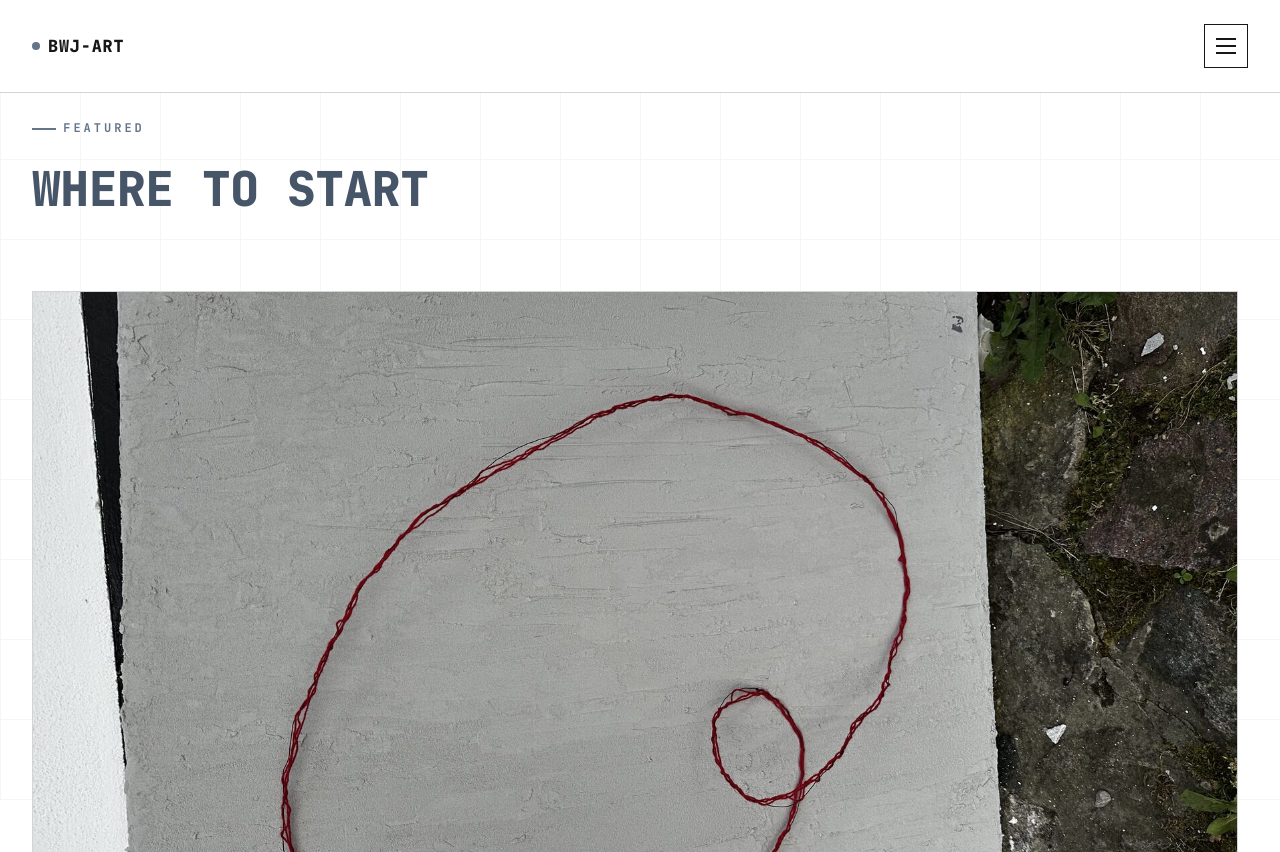
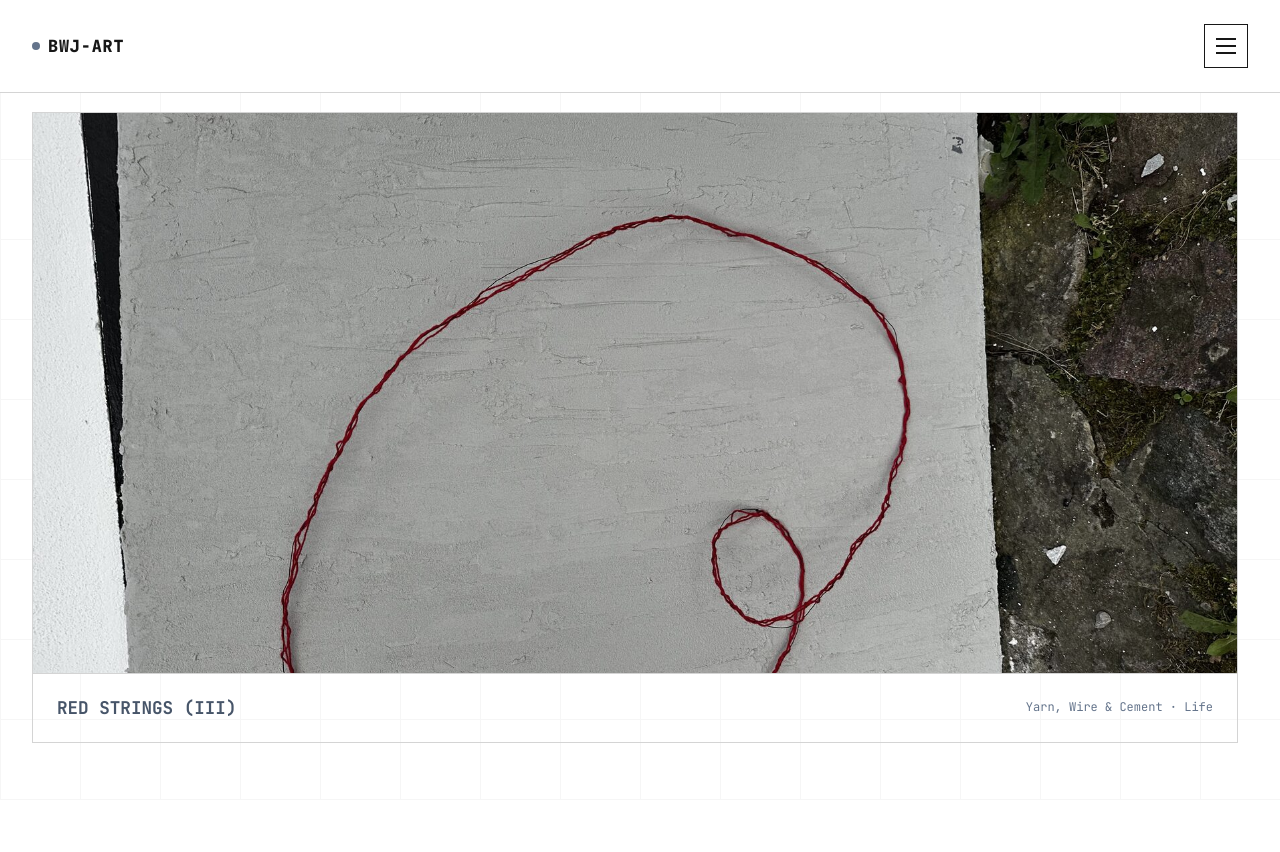
Before and after one commit to Atlas-444/bwj-art-website, a plain HTML site: page index.html in a window 1280 px wide. Shown: the top 852 px of the page. Drawn offline with Linux system fonts and the light colour scheme.

Commit message:
Remove 'Featured' eyebrow and 'Where To Start' heading from homepage

```diff
--- a/index.html
+++ b/index.html
@@ -55,13 +55,6 @@
   <!-- ============ FEATURED PIECE ============ -->
   <section class="section">
     <div class="container">
-      <div class="section-header fade-in">
-        <div>
-          <span class="eyebrow">Featured</span>
-          <h2 class="section-title">Where To Start</h2>
-        </div>
-      </div>
-
       <div class="featured-piece fade-in" data-field="featured-piece">
         <div class="featured-piece-frame" data-lightbox data-title="Red Strings (III)" data-meta="Yarn, Wire &amp; Cement · 60×80cm · Collection: Life — The thread leaves the page and lands on stone; what holds you together doesn't need to be delicate to still be real." data-full="assets/img/red-strings-3.jpg" data-rotation="0">
           <img src="assets/img/red-strings-3.jpg" alt="Red Strings (III) — red yarn spiral over a light cement panel" loading="lazy">
```
